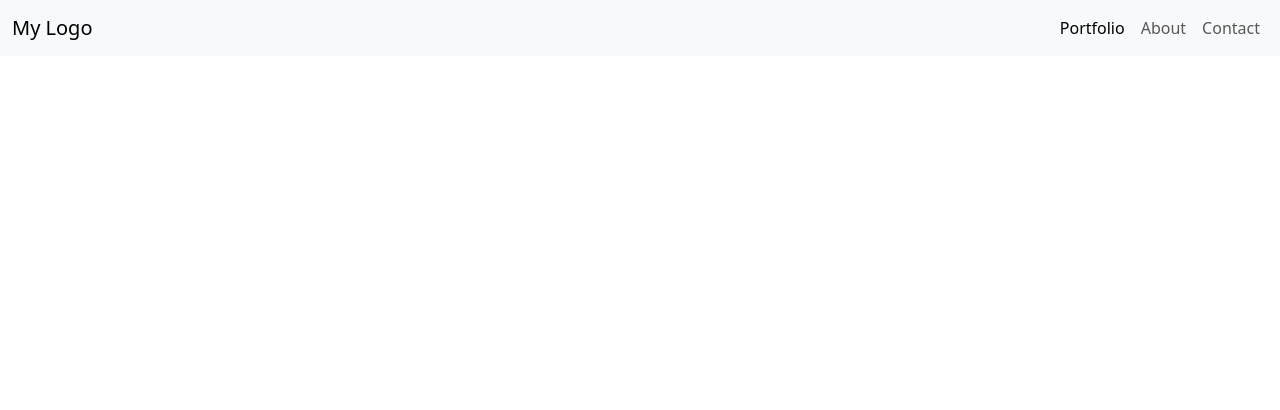
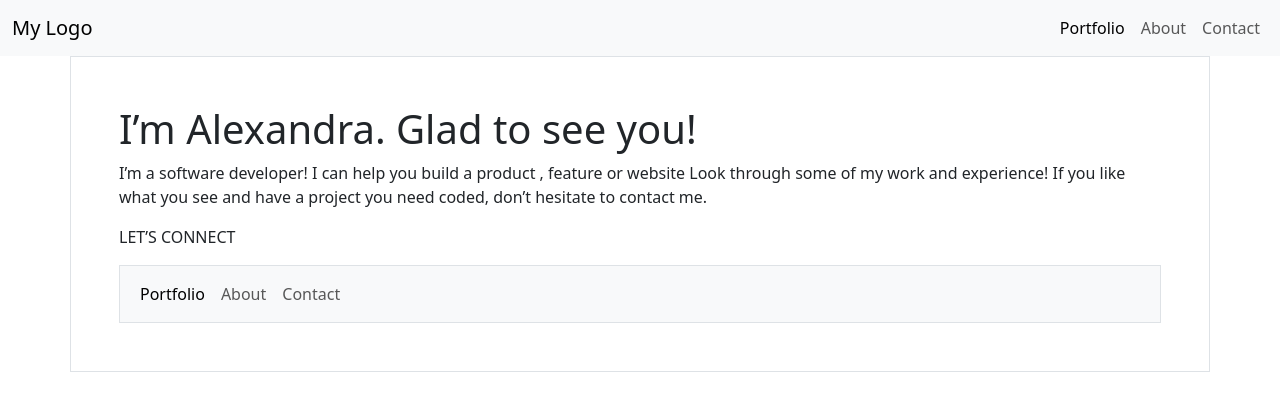
Before and after one commit to HFG43/Bootstrap, a plain HTML site: page index.html in a window 1280 px wide. Drawn offline with nearby package versions, Linux system fonts and the light colour scheme.

```diff
--- a/index.html
+++ b/index.html
@@ -1,20 +1,26 @@
 <!DOCTYPE html>
 <html lang="en">
+
 <head>
   <meta charset="UTF-8">
   <meta http-equiv="X-UA-Compatible" content="IE=edge">
   <meta name="viewport" content="width=device-width, initial-scale=1.0">
   <title>Document</title>
-    <link href="https://cdn.jsdelivr.net/npm/bootstrap@5.3.0-alpha3/dist/css/bootstrap.min.css" rel="stylesheet" integrity="sha384-KK94CHFLLe+nY2dmCWGMq91rCGa5gtU4mk92HdvYe+M/SXH301p5ILy+dN9+nJOZ" crossorigin="anonymous">
-    <script src="https://cdn.jsdelivr.net/npm/bootstrap@5.3.0-alpha3/dist/js/bootstrap.bundle.min.js" integrity="sha384-ENjdO4Dr2bkBIFxQpeoTz1HIcje39Wm4jDKdf19U8gI4ddQ3GYNS7NTKfAdVQSZe" crossorigin="anonymous"></script>
+  <link href="https://cdn.jsdelivr.net/npm/bootstrap@5.3.0-alpha3/dist/css/bootstrap.min.css" rel="stylesheet"
+    integrity="sha384-KK94CHFLLe+nY2dmCWGMq91rCGa5gtU4mk92HdvYe+M/SXH301p5ILy+dN9+nJOZ" crossorigin="anonymous">
+  <script src="https://cdn.jsdelivr.net/npm/bootstrap@5.3.0-alpha3/dist/js/bootstrap.bundle.min.js"
+    integrity="sha384-ENjdO4Dr2bkBIFxQpeoTz1HIcje39Wm4jDKdf19U8gI4ddQ3GYNS7NTKfAdVQSZe"
+    crossorigin="anonymous"></script>
   <link rel="stylesheet" href="style.css">
 </head>
+
 <body>
   <header>
     <nav class="navbar navbar-expand-xl bg-body-tertiary">
       <div class="container-fluid">
         <a class="navbar-brand" href="#">My Logo</a>
-          <button class="navbar-toggler" type="button" data-bs-toggle="collapse" data-bs-target="#navbarNav" aria-controls="navbarNav" aria-expanded="false" aria-label="Toggle navigation">
+        <button class="navbar-toggler" type="button" data-bs-toggle="collapse" data-bs-target="#navbarNav"
+          aria-controls="navbarNav" aria-expanded="false" aria-label="Toggle navigation">
           <span class="navbar-toggler-icon"></span>
         </button>
         <div class="collapse navbar-collapse d-flex flex-row-reverse" id="navbarNav">
@@ -32,8 +38,34 @@
         </div>
       </div>
     </nav>
+    <div id="introduction-text" class="container border p-5">
+      <h1>I’m Alexandra.
+        Glad to see you!</h1>
+      <p>I’m a software developer! I can help you build a product , feature or website Look through some of my work and
+        experience! If you like what you see and have a project you need coded, don’t hesitate to contact me.
+      </p>
+      <p>LET’S CONNECT</p>
+      <div class="navbar navbar-expand-xl bg-body-tertiary border">
+        <div class="container-fluid">
+          <div class="collapse navbar-collapse d-flex" id="navbarNav">
+            <ul class="navbar-nav">
+              <li class="nav-item">
+                <a class="nav-link active" aria-current="page" href="#">Portfolio</a>
+              </li>
+              <li class="nav-item">
+                <a class="nav-link" href="#">About</a>
+              </li>
+              <li class="nav-item">
+                <a class="nav-link" href="#">Contact</a>
+              </li>
+            </ul>
+          </div>
+        </div>
+      </nav>
+    </div>
   </header>
 
 
 </body>
+
 </html>
```
Lines whose indentation alone changed are shown as unchanged.
